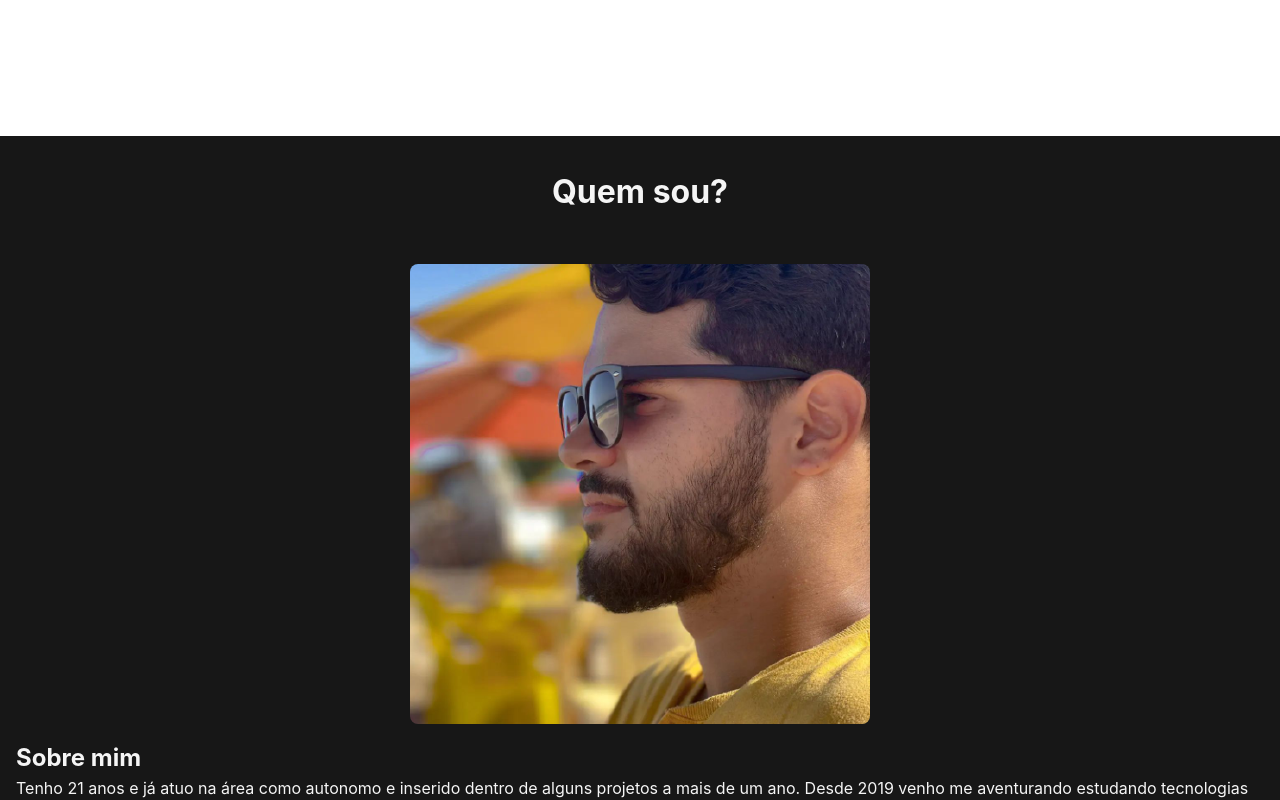
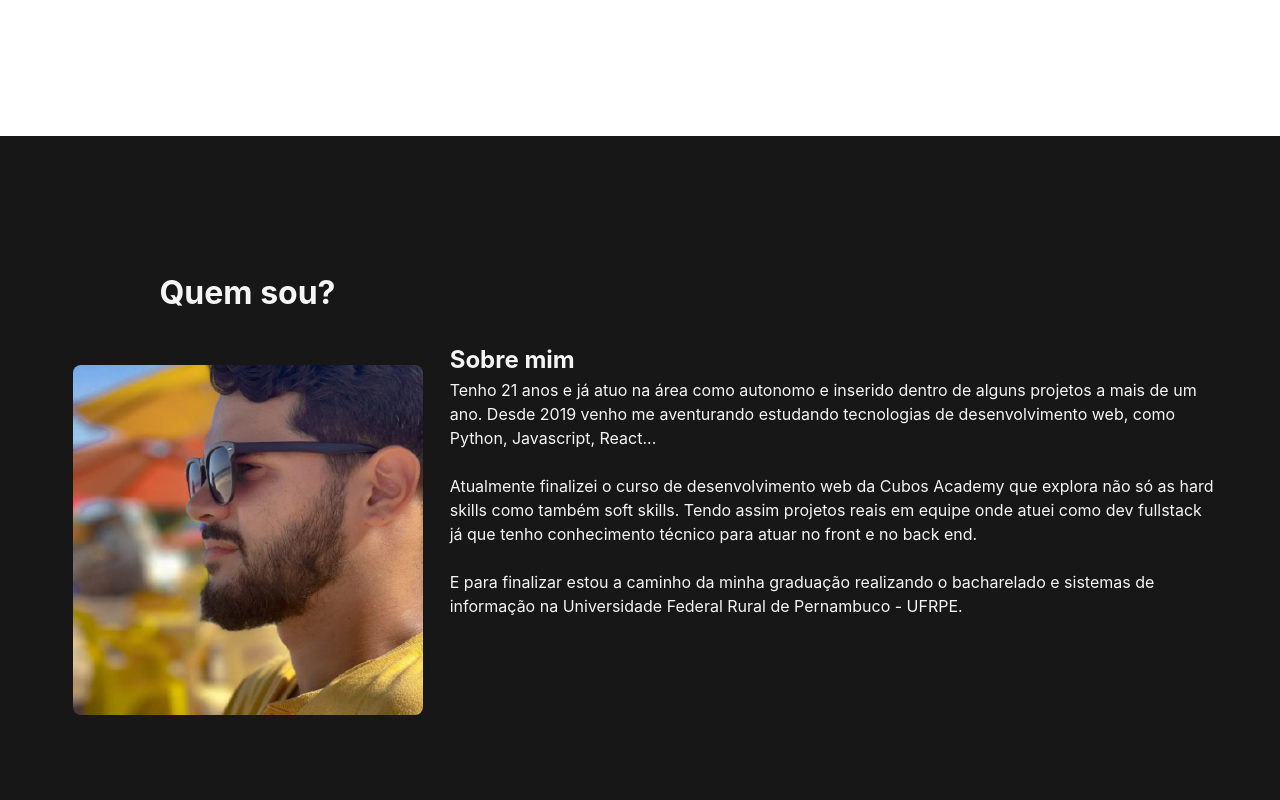
Before and after one commit to Feppeli/portifolio, a React (Vite) app: page / in a window 1280 px wide. Shown: the part 640-1440 px from the top of the page. Built offline with nearby package versions, Linux system fonts and the light colour scheme.

Commit message:
build: footer

```diff
--- a/src/App.css
+++ b/src/App.css
@@ -87,19 +87,19 @@ main .floating {
 .about {
   margin: 0;
   padding: 0;
-  width: 100vw;
+  width: 100%;
   background: #171717;
+}
+.about h1 {
+  margin-top: 2rem;
+  font-size: 2rem;
+  color: #f5f5f5;
 }
 .about .imageBox {
   display: flex;
   flex-direction: column;
   align-items: center;
   justify-content: center;
-}
-.about h1 {
-  margin-top: 2rem;
-  font-size: 2rem;
-  color: #f5f5f5;
 }
 .about img {
   max-width: 90vw;
@@ -112,6 +112,28 @@ main .floating {
   padding-bottom: 3rem;
 }
 
+@media (min-width: 800px) {
+  .about {
+    display: flex;
+    flex-direction: row;
+    align-items: center;
+    justify-content: center;
+    height: 90vh;
+  }
+  .about .aboutText {
+    max-width: 800px;
+  }
+  .about .aboutText h1 {
+    margin-top: 0;
+  }
+  .about .imageBox {
+    margin-left: 15px;
+  }
+  .about img {
+    width: 350px;
+    margin-bottom: 40px;
+  }
+}
 /* premiações */
 .premiacoes .premiacoesHeader {
   display: flex;
@@ -194,4 +216,23 @@ main .floating {
   align-items: center;
   justify-content: center;
   margin-top: 2rem;
+}
+
+.footer {
+  display: flex;
+  align-items: center;
+  justify-content: center;
+  width: 100%;
+  height: 100%;
+  background: #3e3e3e;
+  padding: 1rem;
+}
+.footer p {
+  font-size: 18px;
+  color: #f3f3f3;
+}
+.footer a {
+  text-decoration: none;
+  font-weight: bold;
+  color: #f3f3f3;
 }/*# sourceMappingURL=App.css.map */
--- a/src/App.jsx
+++ b/src/App.jsx
@@ -55,8 +55,8 @@ function App() {
       </main>
 
       {/* about */}
-      <section className='about'>
-        <div className='imageBox'>
+      <section className='about '>
+        <div className='imageBox container'>
           <h1>Quem sou?</h1>
           <img src={perfilImage} alt="" />
         </div>
@@ -106,7 +106,11 @@ function App() {
         </div>
       </section>
 
-
+      <footer className='footer'>
+        <div className="footerContainer">
+          <p>Feito por <a href="https://www.linkedin.com/in/felipe-teixeira-devfullstack">Felipe Teixeira</a></p>
+        </div>
+      </footer>
     </section>
 
 
--- a/src/App.sass
+++ b/src/App.sass
@@ -92,20 +92,22 @@ main
 
     margin: 0
     padding: 0
-    width: 100vw
+    width: 100%
 
     background: #171717
+
+
+    h1
+        margin-top: 2rem
+        font-size: 2rem
+        color: #f5f5f5
+
 
     .imageBox
         display: flex
         flex-direction: column
         align-items: center
         justify-content: center
-
-    h1
-        margin-top: 2rem
-        font-size: 2rem
-        color: #f5f5f5
 
     img
         max-width: 90vw
@@ -118,6 +120,28 @@ main
         padding: 1rem
 
         padding-bottom: 3rem
+
+@media (min-width:800px)
+    .about
+        display: flex
+        flex-direction: row
+        align-items: center
+        justify-content: center
+
+        height: 90vh
+
+
+        .aboutText
+            max-width: 800px
+            h1
+                margin-top: 0
+
+
+        .imageBox
+            margin-left: 15px
+        img
+            width: 350px
+            margin-bottom: 40px
 
 /* premiações */
 
@@ -206,3 +230,22 @@ main
         justify-content: center
 
         margin-top: 2rem
+
+.footer
+    display: flex
+    align-items: center
+    justify-content: center
+
+    width: 100%
+    height: 100%
+    background: #3e3e3e
+    padding: 1rem
+
+    p
+        font-size: 18px
+        color: #f3f3f3
+
+    a
+        text-decoration: none
+        font-weight: bold
+        color: #f3f3f3
```
Also changed, not shown: 1 other file (tests, documents, lock files or other folders).
